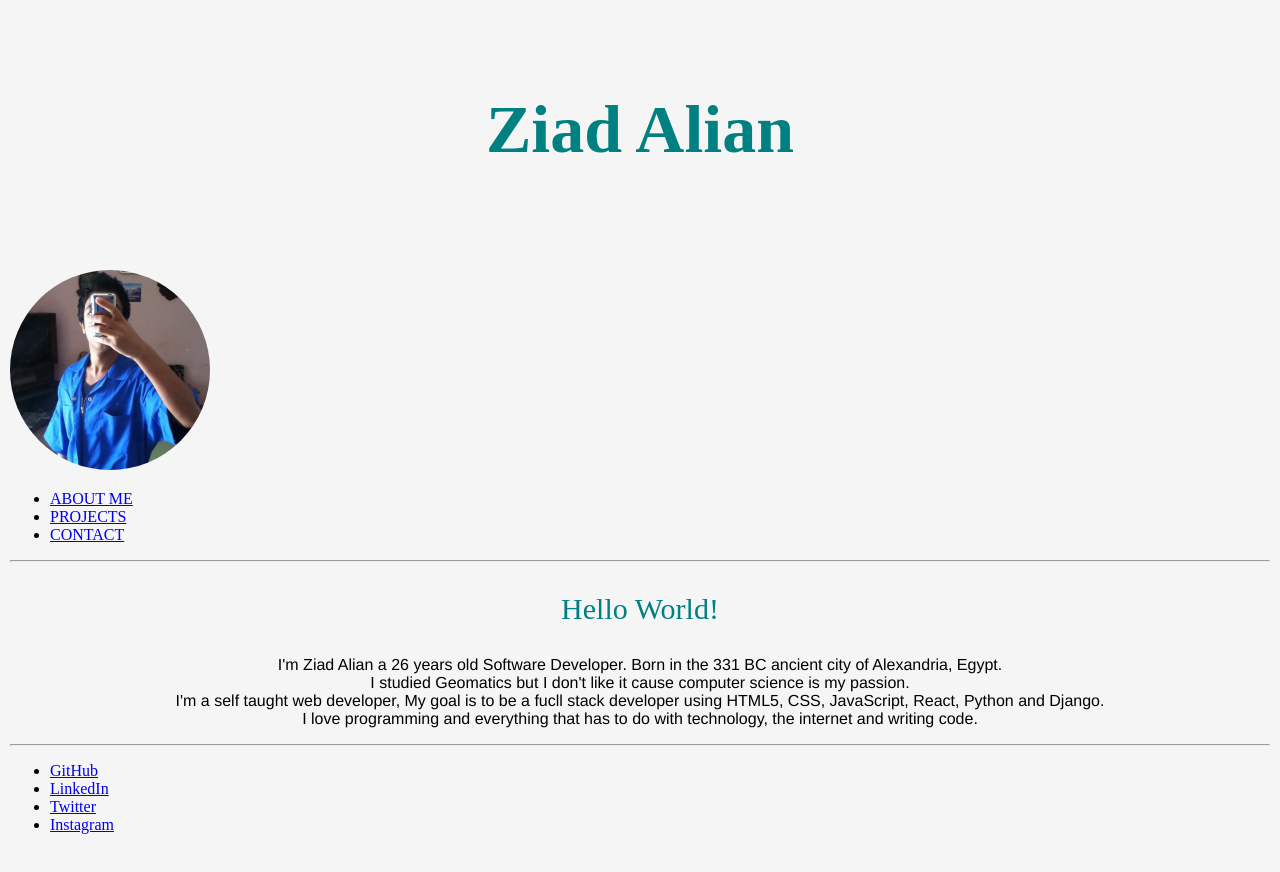
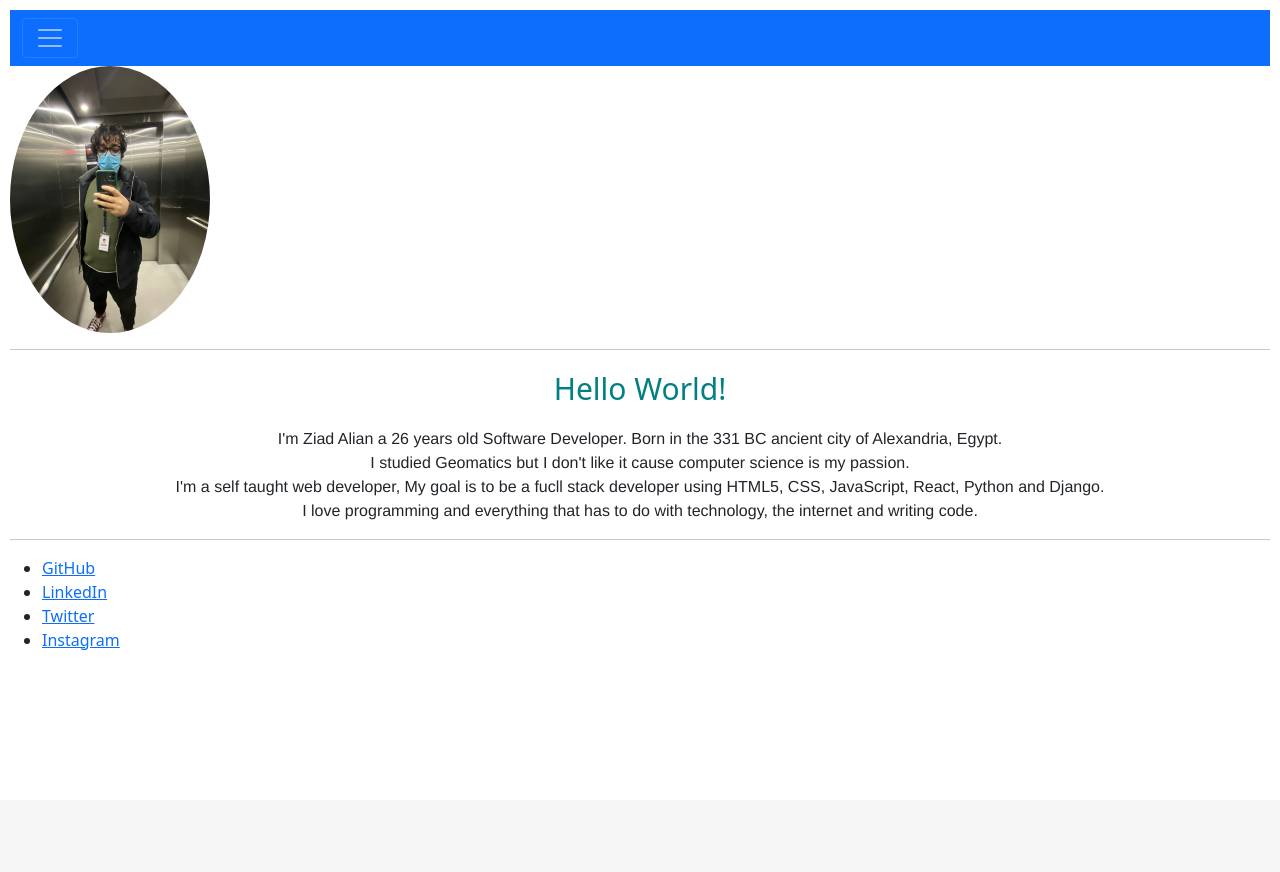
Before and after one commit to ziaalian/my-portfolio, a plain HTML site: page index.html in a window 1280 px wide. After the commit the page ends 800 px from the top, so only its background shows below. Drawn offline with nearby package versions, Linux system fonts and the light colour scheme.

Commit message:
adding new features *bootstrap*

```diff
--- a/index.html
+++ b/index.html
@@ -4,22 +4,42 @@
         <title>Ziad Alian</title>
         <meta charset="UTF-8">
         <link rel="stylesheet" href="mystyle.css">
+        <link href="https://cdn.jsdelivr.net/npm/bootstrap@5.0.1/dist/css/bootstrap.min.css" rel="stylesheet" integrity="sha384-+0n0xVW2eSR5OomGNYDnhzAbDsOXxcvSN1TPprVMTNDbiYZCxYbOOl7+AMvyTG2x" crossorigin="anonymous">
+<script src="https://cdn.jsdelivr.net/npm/bootstrap@5.0.1/dist/js/bootstrap.bundle.min.js" integrity="sha384-gtEjrD/SeCtmISkJkNUaaKMoLD0//ElJ19smozuHV6z3Iehds+3Ulb9Bn9Plx0x4" crossorigin="anonymous"></script>
     </head>
     <body>
+
         <div id="container">
             <!-- Header start here-->
-            <div id="header">
-                <h4>Ziad Alian</h4>
-            </div>
+
             <!-- Header end here-->
             <div id="body">
                 <!-- Body start here-->
-                <img class="imgz" src="zCmakv5P_400x400.jpg"/></img>
-                <ul>
+                <!-- Nav bar -->
+                <div class="collapse" id="navbarToggleExternalContent">
+                    <div class="bg-light p-4">
+                      <h5 class="text-white h4">Ziad H Alian</h5>
+                      <span class="text-muted">Django developer</span>
+                    </div>
+                  </div>
+                  <nav class="navbar navbar-dark bg-primary">
+                    <div class="container-fluid">
+                      <button class="navbar-toggler" type="button" data-bs-toggle="collapse" data-bs-target="#navbarToggleExternalContent" aria-controls="navbarToggleExternalContent" aria-expanded="false" aria-label="Toggle navigation">
+                        <span class="navbar-toggler-icon"></span>
+                      </button>
+                    </div>
+                  </nav>
+                  <div id="header">
+
+                </div>
+                <img class="imgz" src="IMG_0659.jpeg"/></img>
+                <!--<ul>
                     <li><a href="#aboutme">ABOUT ME</a></li>
                     <li><a href="#">PROJECTS</a></li>
                     <li><a href="#contact">CONTACT</a></li>
-                </ul>
+                </ul> -->
+
+                  <!-- info-->
                 <hr>
                 <div>
                     <p id="hello">Hello World! </p>
@@ -34,7 +54,7 @@
                 <div id="contact">
                     <ul>
                          <li><a href="https://github.com/ziaalian">GitHub</a> </li>
-                         <li><a href="https://www.linkedin.com/in/ziad-alian-24b1139b/">LinkedIn</a> </li>
+                         <li><a href="https://www.linkedin.com/in/ziadhalian/">LinkedIn</a> </li>
                          <li><a href="https://twitter.com/ziaalian">Twitter</a> </li>
                          <li><a href="https://www.instagram.com/ziaalian/">Instagram</a> </li>
                     </ul>
```
Also changed, not shown: IMG_0659.jpeg (added), zCmakv5P_400x400.jpg (deleted), 1 other file.
